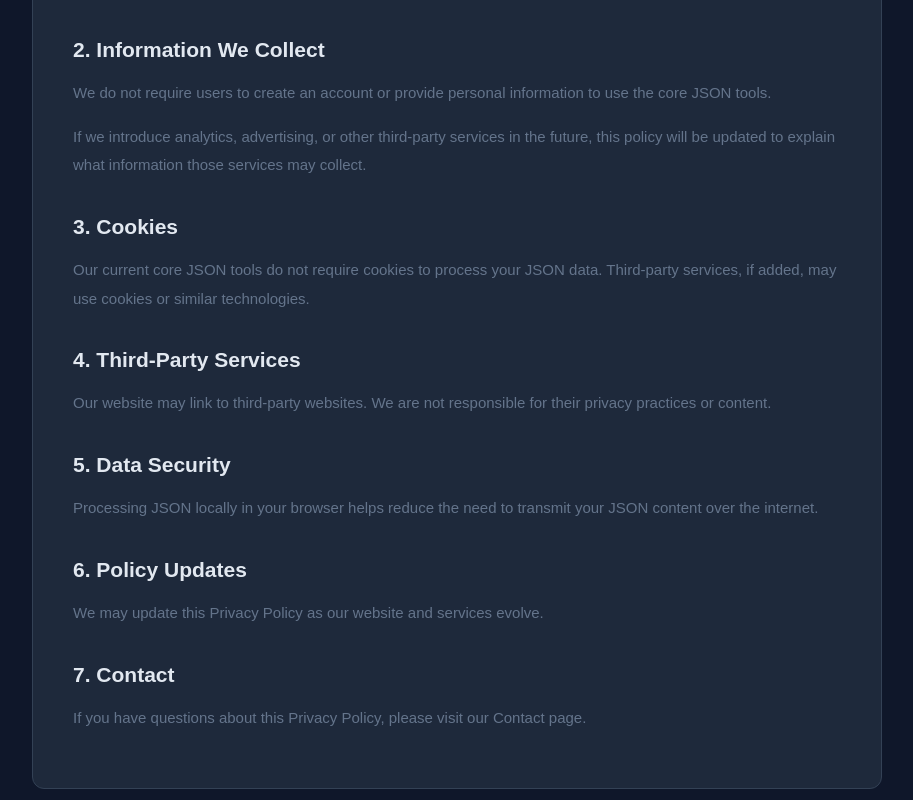
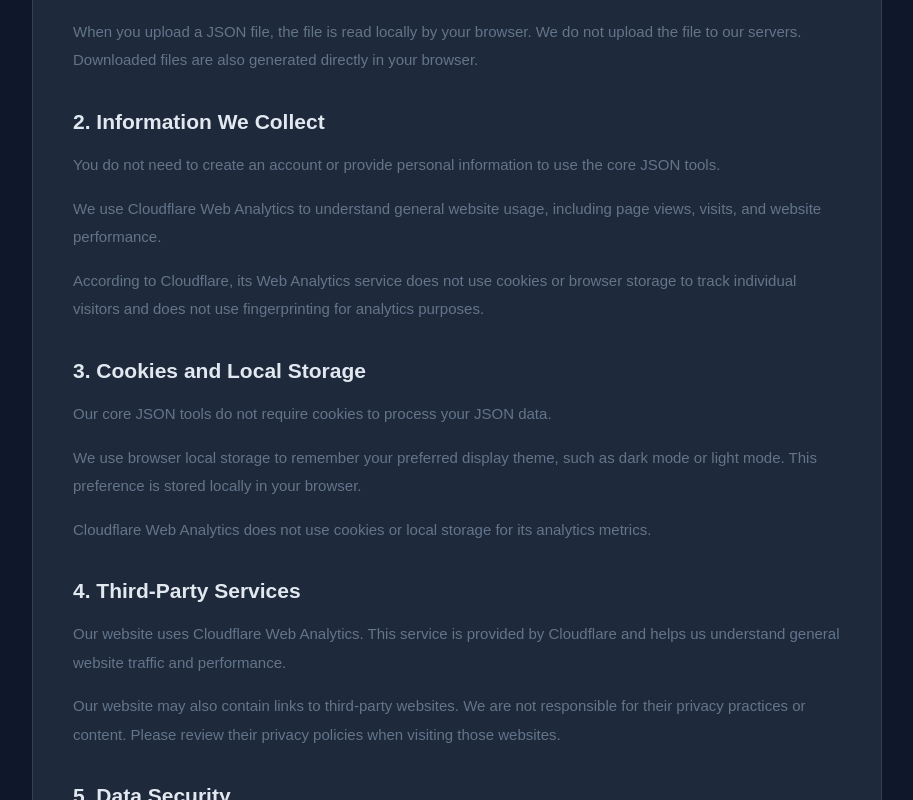
Before and after one commit to yioneyi-sudo/json-toolbox, a Next.js app: page /privacy in a window 1280 px wide. Shown: the part 460-1260 px from the top of the page, without its empty margins (183-1096 px from the left). Built offline with nearby package versions, Linux system fonts and the light colour scheme.

Commit message:
Update privacy policy for Cloudflare Analytics

```diff
--- a/src/app/privacy/page.tsx
+++ b/src/app/privacy/page.tsx
@@ -1,16 +1,18 @@
+
 import type { Metadata } from "next";
 
 export const metadata: Metadata = {
   title: "Privacy Policy | JSON Toolbox",
   description:
-    "Read the JSON Toolbox privacy policy and learn how your JSON data is processed locally in your browser.",
+    "Learn how JSON Toolbox processes JSON data locally and uses privacy-focused website analytics.",
 };
+
 export default function PrivacyPage() {
   return (
     <main className="content-page">
       <h1>Privacy Policy</h1>
 
-      <p>Last updated: November 3, 2026</p>
+      <p>Last updated: November 6, 2026</p>
 
       <p>
         Your privacy matters to us. This Privacy Policy
@@ -24,39 +26,70 @@ export default function PrivacyPage() {
         JSON formatting, validation, and minification
         are performed locally in your browser.
         JSON content processed by these features is
-        not uploaded to our servers.
+        not uploaded to our servers for processing.
+      </p>
+
+      <p>
+        When you upload a JSON file, the file is read
+        locally by your browser. We do not upload the
+        file to our servers. Downloaded files are also
+        generated directly in your browser.
       </p>
 
       <h2>2. Information We Collect</h2>
 
       <p>
-        We do not require users to create an account
-        or provide personal information to use the
-        core JSON tools.
+        You do not need to create an account or provide
+        personal information to use the core JSON tools.
       </p>
 
       <p>
-        If we introduce analytics, advertising, or
-        other third-party services in the future,
-        this policy will be updated to explain what
-        information those services may collect.
+        We use Cloudflare Web Analytics to understand
+        general website usage, including page views,
+        visits, and website performance.
       </p>
 
-      <h2>3. Cookies</h2>
+      <p>
+        According to Cloudflare, its Web Analytics
+        service does not use cookies or browser storage
+        to track individual visitors and does not use
+        fingerprinting for analytics purposes.
+      </p>
+
+      <h2>3. Cookies and Local Storage</h2>
 
       <p>
-        Our current core JSON tools do not require
-        cookies to process your JSON data.
-        Third-party services, if added, may use
-        cookies or similar technologies.
+        Our core JSON tools do not require cookies
+        to process your JSON data.
+      </p>
+
+      <p>
+        We use browser local storage to remember your
+        preferred display theme, such as dark mode or
+        light mode. This preference is stored locally
+        in your browser.
+      </p>
+
+      <p>
+        Cloudflare Web Analytics does not use cookies
+        or local storage for its analytics metrics.
       </p>
 
       <h2>4. Third-Party Services</h2>
 
       <p>
-        Our website may link to third-party websites.
-        We are not responsible for their privacy
-        practices or content.
+        Our website uses Cloudflare Web Analytics.
+        This service is provided by Cloudflare and
+        helps us understand general website traffic
+        and performance.
+      </p>
+
+      <p>
+        Our website may also contain links to
+        third-party websites. We are not responsible
+        for their privacy practices or content.
+        Please review their privacy policies when
+        visiting those websites.
       </p>
 
       <h2>5. Data Security</h2>
@@ -67,18 +100,28 @@ export default function PrivacyPage() {
         over the internet.
       </p>
 
+      <p>
+        However, no method of internet transmission
+        or electronic storage is completely secure.
+      </p>
+
       <h2>6. Policy Updates</h2>
 
       <p>
         We may update this Privacy Policy as our
-        website and services evolve.
+        website and services evolve. Any changes
+        will be posted on this page with an updated
+        revision date.
       </p>
 
       <h2>7. Contact</h2>
 
       <p>
         If you have questions about this Privacy Policy,
-        please visit our Contact page.
+        please contact us at{" "}
+        <a href="mailto:zjy15827189621@gmail.com">
+          zjy15827189621@gmail.com
+        </a>.
       </p>
     </main>
   );
```
